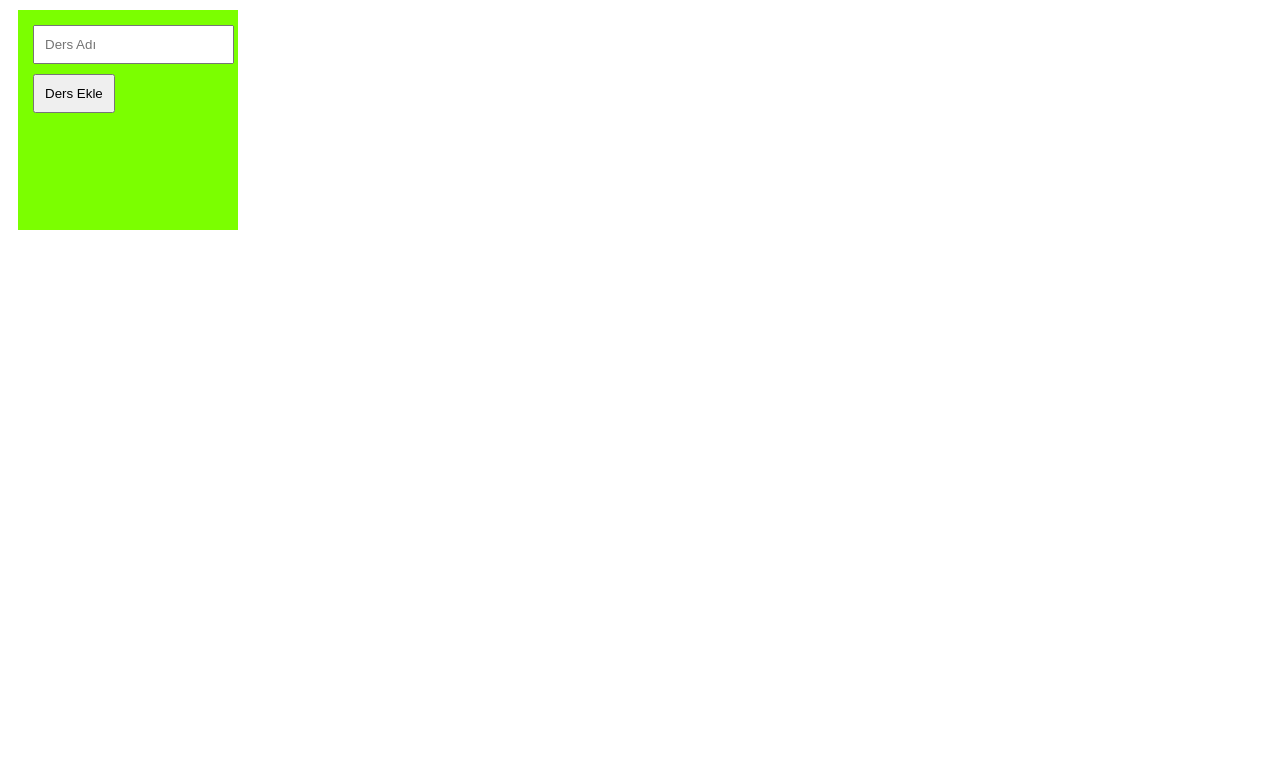
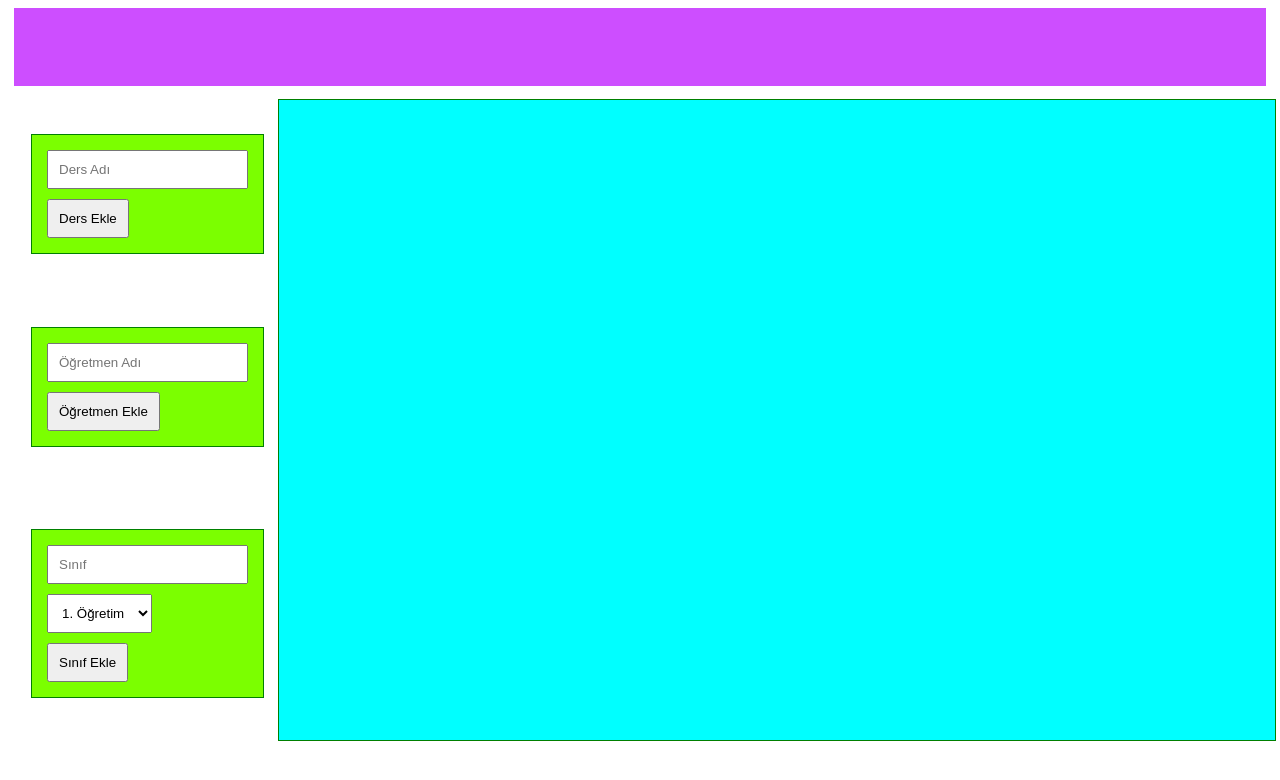
Before and after one commit to ForGameProgrammer/myoPHP, a PHP site: page /ekle.php in a window 1280 px wide. Shown: the top 780 px of the page. Run offline with PHP 8.4, Linux system fonts and the light colour scheme.

Commit message:
ekle.php Sınıf, Ders ve Öğretmen Ekleme Kodları Eklendi

```diff
--- a/ekle.php
+++ b/ekle.php
@@ -1,40 +1,118 @@
+<?php
+require "degiskenler.php";
+?>
 <HTML>
 <Head>
     <style>
         .kutu1 {
-            width: 200px;
-            height: 200px;
+            height: 25%;
             margin: 10px;
             padding: 10px;
+            border: 1px solid green;
         }
 
-        input {
+        .giris {
             padding: 10px;
             margin: 5px;
             position: relative;
         }
+
+        .kutu2 {
+            width: 98.7%;
+            height: 620px;
+            margin: auto;
+            padding: 10px;
+            background: cyan;
+            border: 1px solid green;
+        }
     </style>
 </Head>
 <Body>
+<div
+    style="width: 99%; height: 10%; background: #cd4eff; margin: auto; line-height: 90px; text-align: center; color: white;">
+    <?php
 
+    if ($_SERVER['REQUEST_METHOD'] === 'POST')
+    {
 
-<Form method="POST">
-    <div style="background: #7bff00;" class="kutu1">
-        <input type="text" name="dersadi" placeholder="Ders Adı"/>
-        <br>
-        <input type="submit" name="dersekle" value="Ders Ekle"/>
-        <br>
-        <p id="dersyazi"></p>
-        <?php
+        $db = @new mysqli(DB_HOST, DB_KULLANICI, DB_SIFRE, DB_VERITABANI);
+        if ($db->connect_error) die("Veritabanı Bağlantı Hatası...");
 
         if (isset($_POST["dersekle"]))
         {
-            echo "Heil";
+            $dersadi = $_POST["dersadi"];
+            $sql = $db->prepare("INSERT INTO " . TABLO_DERSLER . " (" . TABLO_DERSLER_DERS . ") VALUES(?)");
+            $sql->bind_param("s", $dersadi);
+            $sql->execute();
+            echo "$dersadi İsimli Ders Eklendi...";
         }
 
-        ?>
-    </div>
+        if (isset($_POST["ogretmenekle"]))
+        {
+            $ogretmenadi = $_POST["dersadi"];
+            $sql = $db->prepare("INSERT INTO " . TABLO_OGRETMENLER . " (" . TABLO_OGRETMENLER_AD . ") VALUES(?)");
+            $sql->bind_param("s", $ogretmenadi);
+            $sql->execute();
+            echo "$ogretmenadi İsimli Öğretmen Eklendi...";
+        }
+
+        if (isset($_POST["sinifekle"]))
+        {
+            $ogretim = $_POST["ogretim"];
+            $sinifadi = $_POST["sinifadi"];
+            $sql = $db->prepare("INSERT INTO " . TABLO_SINIFLAR . " (" . TABLO_SINIFLAR_ADI . ", " . TABLO_SINIFLAR_OGRETIM . ") VALUES(?,?)");
+            $sql->bind_param("si", $sinifadi, $ogretim);
+            $sql->execute();
+            echo "$sinifadi $ogretim. Öğretim Sınıfı Eklendi...";
+        }
+
+    }
+
+    ?>
+</div>
+
+<Form method="POST">
+    <Table width="99%" style="margin: 10px">
+        <Tr>
+            <td width="11%">
+                <div style="background: #7bff00;" class="kutu1">
+                    <input class="giris" type="text" name="dersadi" placeholder="Ders Adı"/>
+                    <br>
+                    <input class="giris" type="submit" name="dersekle" value="Ders Ekle"/>
+                </div>
+            </td>
+            <td rowspan="3" width="82%">
+                <div class="kutu2">
+
+                </div>
+            </td>
+        </Tr>
+        <Tr>
+            <td>
+                <div style="background: #7bff00;" class="kutu1">
+                    <input class="giris" type="text" name="ogretmenadi" placeholder="Öğretmen Adı"/>
+                    <br>
+                    <input class="giris" type="submit" name="ogretmenekle" value="Öğretmen Ekle"/>
+                </div>
+            </td>
+        </Tr>
+        <Tr>
+            <td>
+                <div style="background: #7bff00;" class="kutu1">
+                    <input class="giris" type="text" name="sinifadi" placeholder="Sınıf"/>
+                    <br>
+                    <Select class="giris" name="ogretim">
+                        <option value="1" selected>1. Öğretim</option>
+                        <option value="2">2. Öğretim</option>
+                    </Select>
+                    <br>
+                    <input class="giris" type="submit" name="sinifekle" value="Sınıf Ekle"/>
+                </div>
+            </td>
+        </Tr>
+    </Table>
 </Form>
+
 
 </Body>
 </HTML>
```
Also changed, not shown: degiskenler.php (+23 -6 lines), get_all.php (+6 -6 lines).
